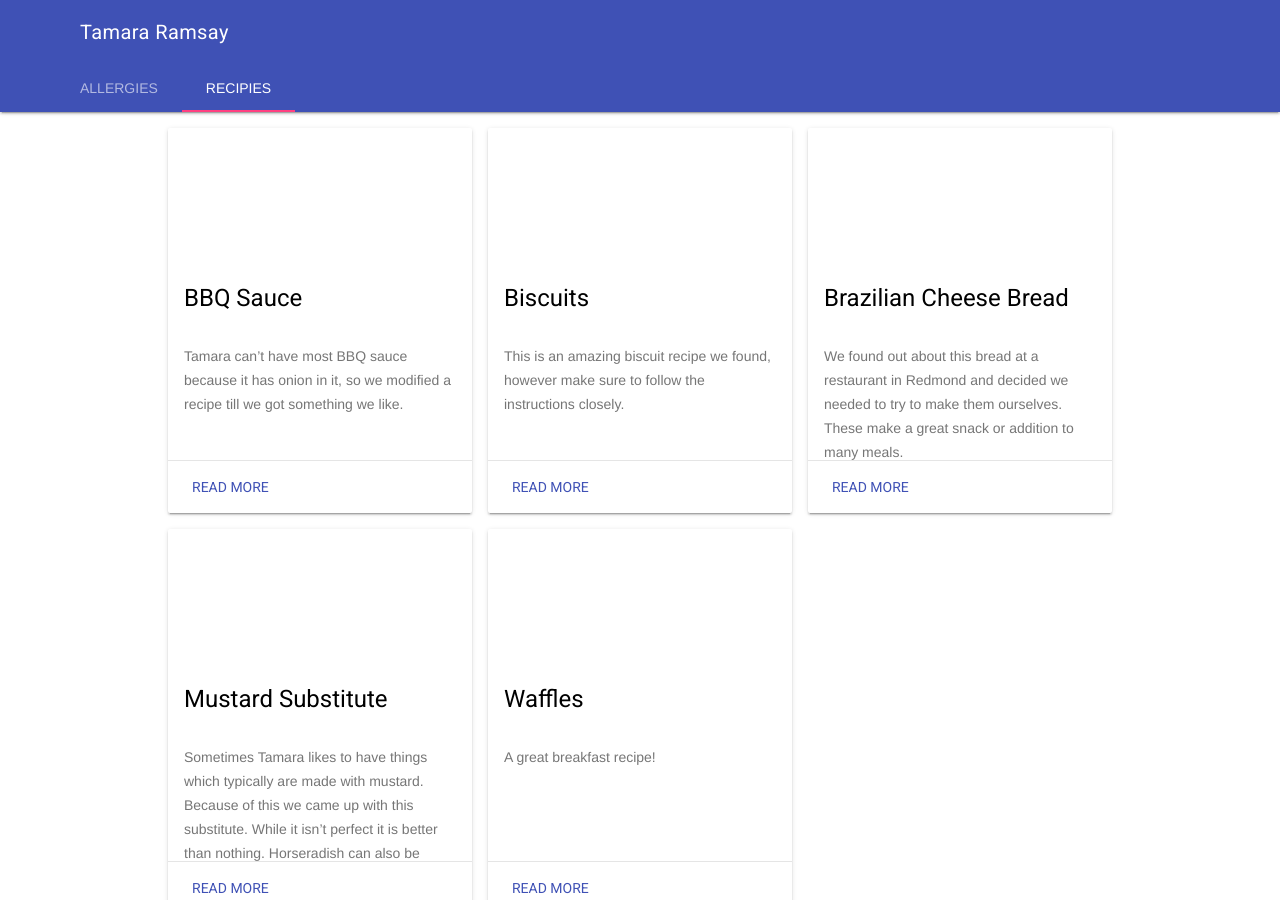
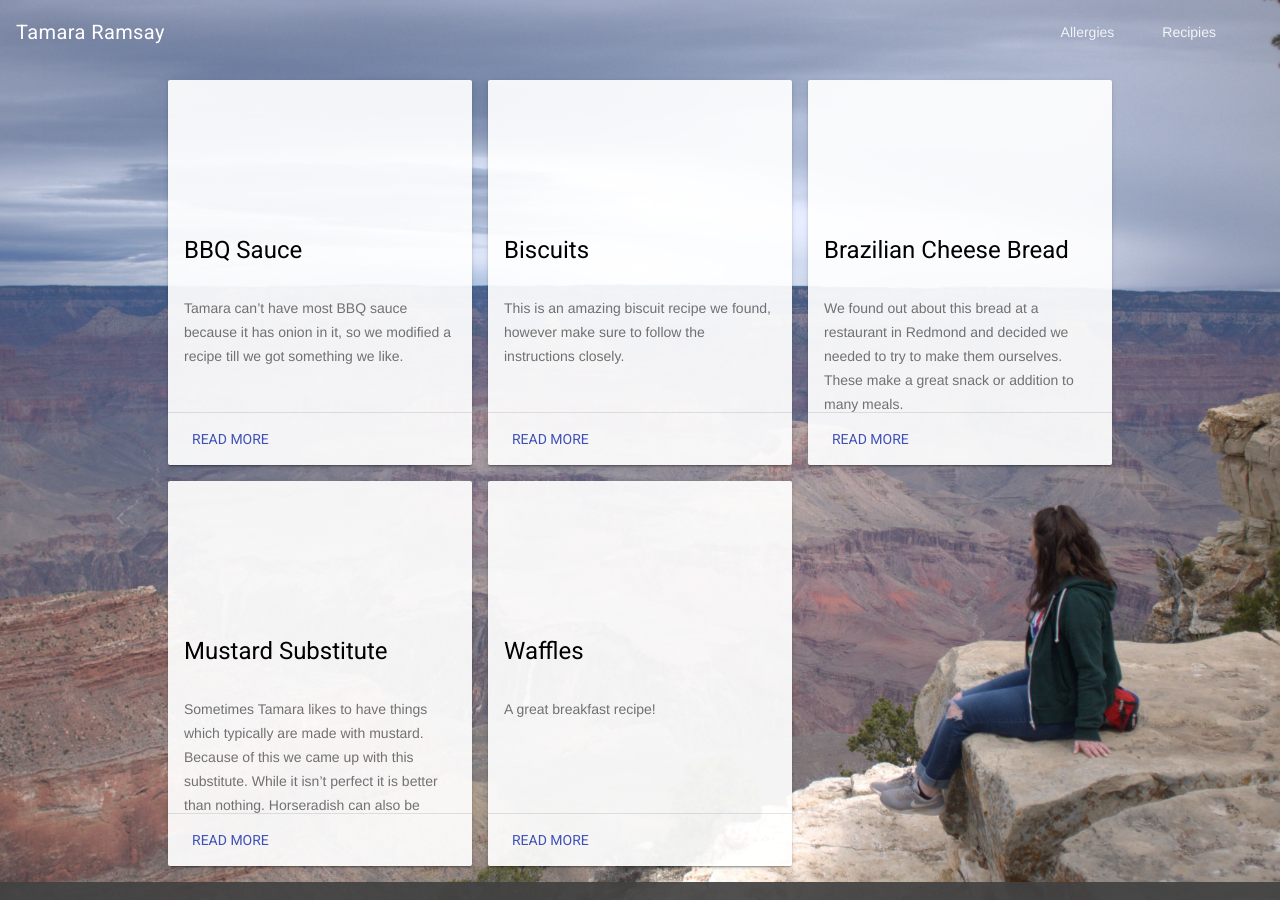
Before and after one commit to CameronDevine/tamara-website, a Jekyll site: the page built from recipies.html, in a window 1280 px wide. Built offline with Jekyll 4.4.1, drawn with Linux system fonts in a browser that asks for light colours.

Commit message:
updated to a background image and added a bunch of transparent elements

```diff
--- a/_includes/allergies_css.html
+++ b/_includes/allergies_css.html
@@ -21,5 +21,6 @@
 	.card {
 		margin: 10px;
 		align-self: center;
+		background: rgba(255, 255, 255, .92);
 	}
 </style>
--- a/_includes/footer.html
+++ b/_includes/footer.html
@@ -1,4 +1,4 @@
-<footer class="mdl-mini-footer">
+<footer class="mdl-mini-footer" style="background: rgba(66, 66, 66, .92);">
   <div class="mdl-mini-footer__left-section">
     <button class="mdl-mini-footer__social-btn social-btn social-btn__instagram" onclick="window.open('https://www.instagram.com/tamarao94/')">
       <span class="visuallyhidden">Instagram</span>
--- a/_includes/header.html
+++ b/_includes/header.html
@@ -1,9 +1,14 @@
 
-<header class="mdl-layout__header">
-  <div class="mdl-layout__header-row">
+<header class="mdl-layout__header mdl-layout__header--transparent">
+  <div class="mdl-layout__header-row" style="padding-left: 16px;"">
     <span class="mdl-layout-title">{{ site.title }}</span>
+    <div class="mdl-layout-spacer"></div>
+    <nav class="mdl-navigation">
+      {% for tab in site.tabs %}
+        <a class="mdl-navigation__link" href="{{ site.url }}/{{ tab.link }}">{{ tab.title }}</a>
+      {% endfor %}
+    </nav>
     {% if page.search %}
-      <div class="mdl-layout-spacer"></div>
       <div class="mdl-textfield mdl-js-textfield mdl-textfield--expandable mdl-textfield--floating-label mdl-textfield--align-right">
         <label class="mdl-button mdl-js-button mdl-button--icon" for="search-field">
           <i class="material-icons">search</i>
@@ -14,9 +19,4 @@
       </div>
     {% endif %}
   </div>
-  <div class="mdl-layout__tab-bar mdl-js-ripple-effect">
-    {% for tab in site.tabs %}
-      <a href="{{ site.url }}/{{ tab.link }}" class="mdl-layout__tab{% if page.title == tab.title %} is-active{% endif %}">{{ tab.title }}</a>
-    {% endfor %}
-  </div>
 </header>
--- a/_layouts/default.html
+++ b/_layouts/default.html
@@ -2,7 +2,7 @@
 <html lang="en">
   {%- include head.html -%}
   <body>
-    <div class="mdl-layout mdl-js-layout mdl-layout--fixed-header">
+    <div class="mdl-layout mdl-js-layout mdl-layout--fixed-header" style="background: url('{{ site.url }}/images/background.jpg') center / cover;">
       {%- include header.html -%}
       <main class="mdl-layout__content">
         {{ content }}
--- a/_layouts/post.html
+++ b/_layouts/post.html
@@ -4,7 +4,7 @@ layout: default
 
 <div class="mdl-grid" style="max-width:12in">
   <div class="mdl-cell mdl-cell--2-col"></div>
-  <div class="mdl-cell mdl-cell--8-col mdl-shadow--4dp" style="padding: 80px 56px">
+  <div class="mdl-cell mdl-cell--8-col mdl-shadow--4dp" style="padding: 80px 56px; background: rgba(255, 255, 255, 0.92);">
     <h3 style="text-align:center">{{ page.title }}</h3>
     {{ content }}
   </div>
--- a/recipies.html
+++ b/recipies.html
@@ -8,7 +8,7 @@ title: Recipies
 <div class="mdl-grid" style="max-width:10in">
   {% for post in sortedPosts %}
     <div class="mdl-cell mdl-cell--4-col">
-      <div class="mdl-card mdl-shadow--2dp" style="width:100%">
+      <div class="mdl-card mdl-shadow--2dp" style="width: 100%; background: rgba(255, 255, 255, 0.92);">
         <div class="mdl-card__title" style="height:200px">
           <h2 class="mdl-card__title-text">{{ post.title }}</h2>
         </div>
```
Also changed, not shown: images/background.jpg (added).
